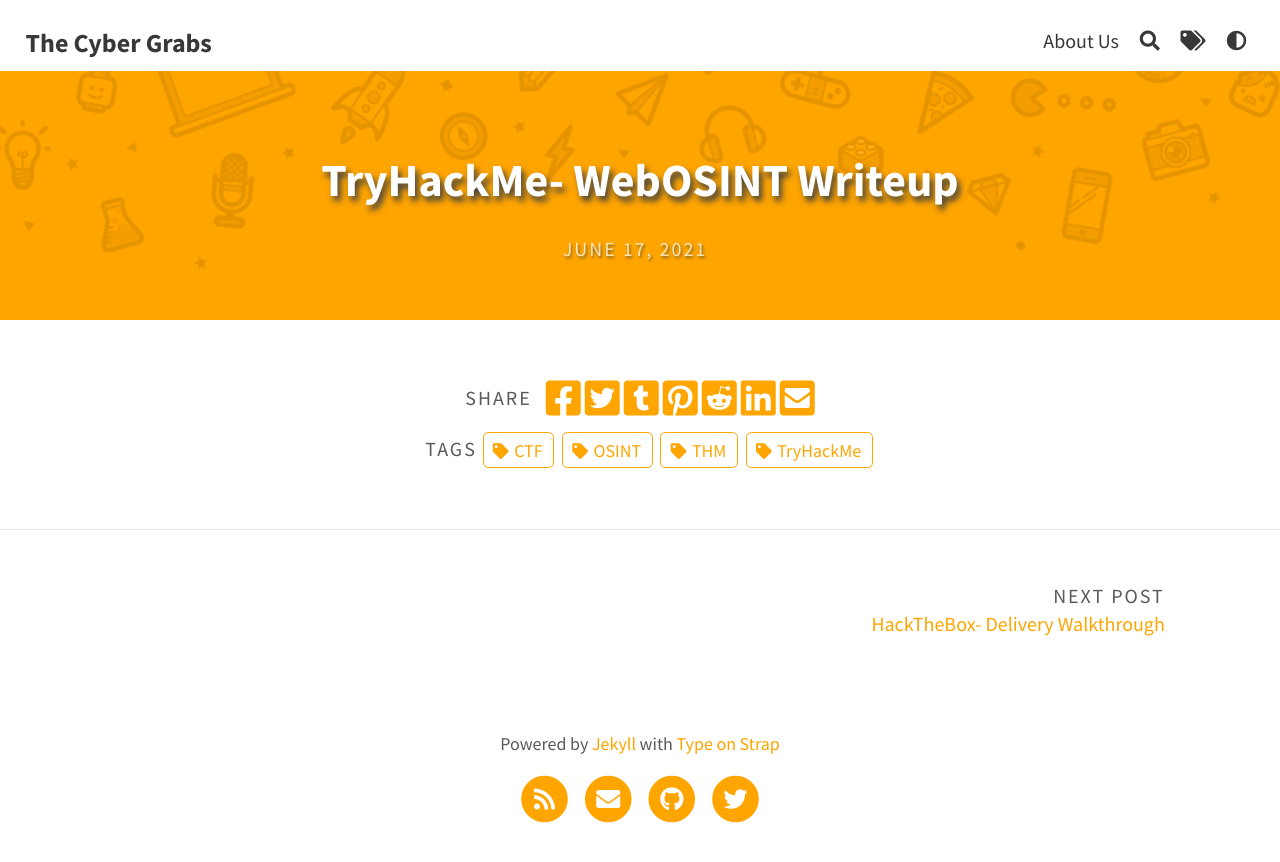
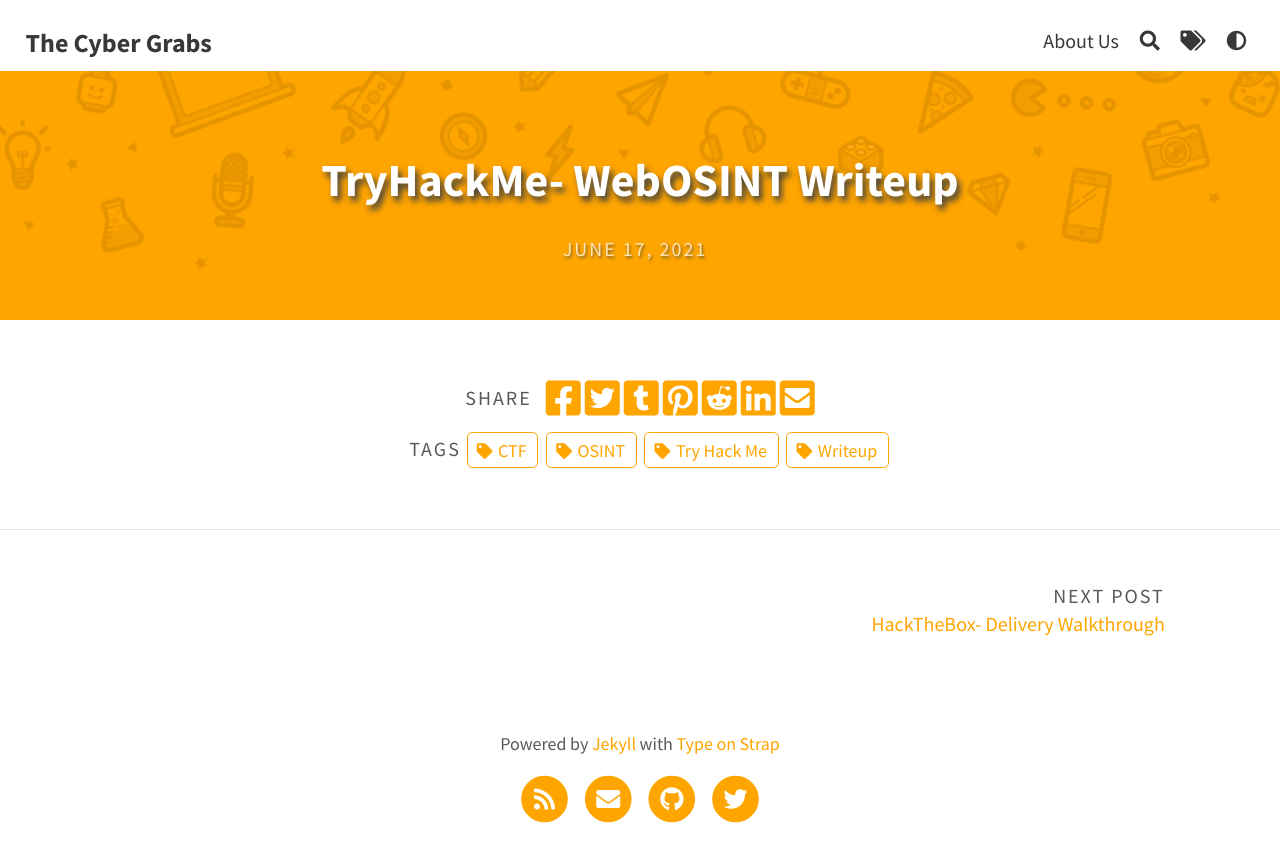
Before and after one commit to thecybergrabs/thecybergrabs.github.io, a Jekyll site: the page built from _posts/2021-06-17-tryhackme-webosint.md, in a window 1280 px wide. Shown: the top 862 px of the page. Built offline with Jekyll 4.4.1, drawn with Linux system fonts in a browser that asks for light colours.

Commit message:
Update 2021-06-17-tryhackme-webosint.md

```diff
--- a/_posts/2021-06-17-tryhackme-webosint.md
+++ b/_posts/2021-06-17-tryhackme-webosint.md
@@ -1,7 +1,7 @@
 ---
 layout: post
 title: TryHackMe- WebOSINT Writeup
-tags: [CTF, TryHackMe, THM, OSINT]
+tags: [CTF, Try Hack Me, Writeup, OSINT]
 color: orange
 excerpt_separator:
 ---
```
